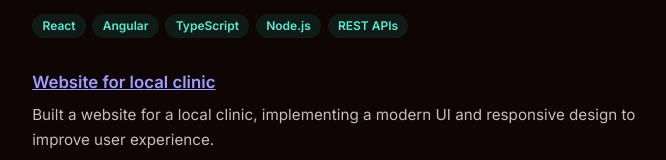
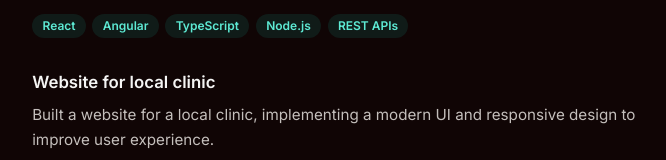
Before and after one commit to FerSosa64/portfolio, a React (Vite) app: page / in a window 1280 px wide. Shown: the part 2024-2184 px from the top of the page, without its empty margins (499-1165 px from the left). Built offline with nearby package versions, Linux system fonts and the light colour scheme.

Commit message:
Update project links in home page to conditionally render based on availability; remove outdated link from localization files.

```diff
--- a/pages/home.tsx
+++ b/pages/home.tsx
@@ -124,9 +124,17 @@ export default function Home() {
                 {t.sections.projects.items.map((proj) => (
                   <li key={proj.title} className="project-card">
                     <h3 className="project-card__title">
-                      <a href={proj.link} target="_blank" rel="noopener noreferrer">
-                        {proj.title}
-                      </a>
+                      {proj.link ? (
+                        <a
+                          href={proj.link}
+                          target="_blank"
+                          rel="noopener noreferrer"
+                        >
+                          {proj.title}
+                        </a>
+                      ) : (
+                        <span>{proj.title}</span>
+                      )}
                     </h3>
                     <p className="project-card__text">{proj.description}</p>
                     <ul
--- a/src/i18n/copy_en.ts
+++ b/src/i18n/copy_en.ts
@@ -99,7 +99,6 @@ export const copyEn: Copy = {
           description:
             'Built a website for a local clinic, implementing a modern UI and responsive design to improve user experience.',
           tags: ['React', 'TypeScript', 'Vite'],
-          link: 'https://clinicadentalsosafloressps.netlify.app/',
         },
       ],
     },
--- a/src/i18n/copy_es.ts
+++ b/src/i18n/copy_es.ts
@@ -99,7 +99,6 @@ export const copyEs: Copy = {
           description:
             'Desarrollé un sitio web para una clínica local, implementando un UI moderno y diseño responsivo para mejorar la experiencia del usuario.',
           tags: ['React', 'TypeScript', 'Vite'],
-          link: 'https://clinicadentalsosafloressps.netlify.app/',
         },
       ],
     },
```
